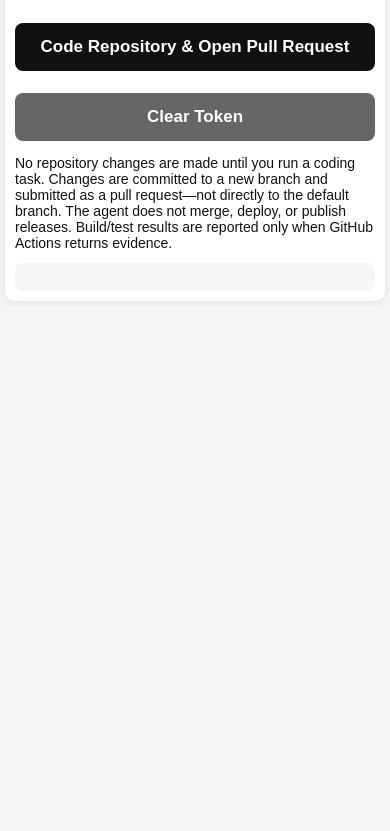
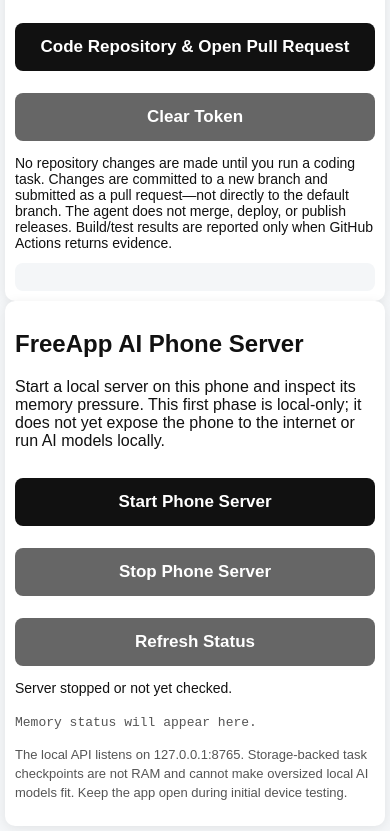
Before and after one commit to blvckson/FreeApp-AI, a website: page public/index.html in a window 390 px wide. Shown: the part 1196-2027 px from the top of the page. Before the commit the page ends 1502 px from the top, so only its background shows below. Drawn offline with Linux system fonts and the light colour scheme; no server answers; a web font is replaced by a local one.

Commit message:
Add phone server controls to isolated development UI

```diff
--- a/public/index.html
+++ b/public/index.html
@@ -69,6 +69,18 @@
       <div id="github-coding-status" class="status" aria-live="polite">No repository changes are made until you run a coding task. Changes are committed to a new branch and submitted as a pull request—not directly to the default branch. The agent does not merge, deploy, or publish releases. Build/test results are reported only when GitHub Actions returns evidence.</div>
       <div id="github-coding-result" class="website-result" aria-live="polite"></div>
     </section>
+    <section class="card server-card" id="phone-server-card">
+      <h2>FreeApp AI Phone Server</h2>
+      <p>Start a local server on this phone and inspect its memory pressure. This first phase is local-only; it does not yet expose the phone to the internet or run AI models locally.</p>
+      <div class="controls">
+        <button id="server-start-button" type="button">Start Phone Server</button>
+        <button id="server-stop-button" class="secondary-button" type="button">Stop Phone Server</button>
+        <button id="server-refresh-button" class="secondary-button" type="button">Refresh Status</button>
+      </div>
+      <p id="server-status" class="status" aria-live="polite">Server stopped or not yet checked.</p>
+      <pre id="server-memory" class="small" aria-live="polite">Memory status will appear here.</pre>
+      <p class="small">The local API listens on 127.0.0.1:8765. Storage-backed task checkpoints are not RAM and cannot make oversized local AI models fit. Keep the app open during initial device testing.</p>
+    </section>
     <section class="card phone-control-card">
       <h2>Phone Control (Android)</h2>
       <p>FreeApp AI can open supported apps and perform visible screen actions after you enable its accessibility service. Enable it yourself in Android settings and keep the phone unlocked while actions run.</p>
@@ -100,6 +112,7 @@
     </div>
   </div>
 
+  <script src="server-panel.js"></script>
   <script src="coding-agent-guard.js"></script>
   <script src="app.js"></script>
 </body>
```
